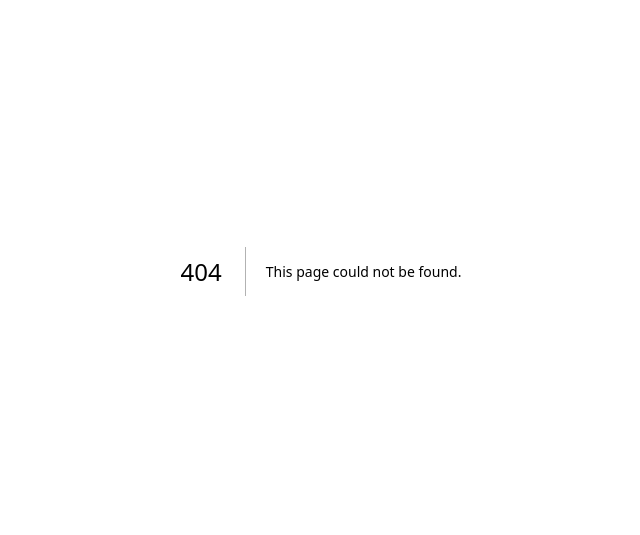
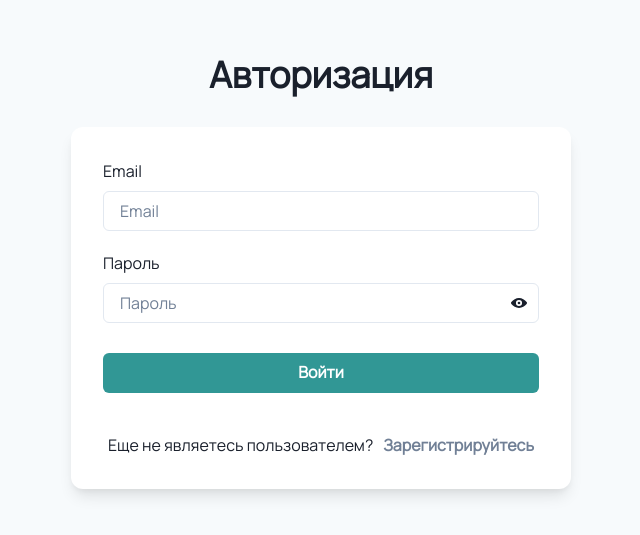
Before and after one commit to RuslanMirets/mailgun-app-old, a Next.js app in the folder client/: page /login in a window 1280 px wide. Before the commit this address had no page. Shown: the part 129-664 px from the top of the page, without its empty margins (319-959 px from the left). Built offline with nearby package versions, Linux system fonts and the light colour scheme.

Commit message:
Login form [CLIENT]

```diff
--- a/client/package.json
+++ b/client/package.json
@@ -24,6 +24,7 @@
     "next": "13.1.6",
     "react": "18.2.0",
     "react-dom": "18.2.0",
+    "react-hook-form": "^7.43.1",
     "sass": "^1.58.1",
     "typescript": "4.9.5"
   },
--- a/client/src/app/layout.tsx
+++ b/client/src/app/layout.tsx
@@ -2,14 +2,8 @@
 
 import "@/styles/globals.scss";
 import theme from "@/utils/theme";
-import { ChakraProvider } from "@chakra-ui/react";
-// import { Manrope } from "@next/font/google";
+import { ChakraProvider, Container } from "@chakra-ui/react";
 import "@fontsource/manrope";
-
-// const manrope = Manrope({
-// 	weight: ["400", "500", "600", "700"],
-// 	variable: "--manrope-font",
-// });
 
 export default function RootLayout({
 	children,
@@ -18,16 +12,14 @@ export default function RootLayout({
 }) {
 	return (
 		<html lang="ru">
-			{/*
-        <head /> will contain the components returned by the nearest parent
-        head.tsx. Find out more at https://beta.nextjs.org/docs/api-reference/file-conventions/head
-      */}
 			<head />
 			<body>
 				<ChakraProvider theme={theme}>
-					<div className="wrapper">
-						<main>{children}</main>
-					</div>
+					<Container maxW="4xl">
+						<div className="wrapper">
+							<main>{children}</main>
+						</div>
+					</Container>
 				</ChakraProvider>
 			</body>
 		</html>
--- /dev/null
+++ b/client/src/app/login/page.tsx
@@ -0,0 +1,12 @@
+"use client";
+
+import AuthCard from "@/components/auth-card/AuthCard";
+import LoginForm from "@/components/login-form/LoginForm";
+
+export default function Login() {
+	return (
+		<AuthCard>
+			<LoginForm />
+		</AuthCard>
+	);
+}
--- /dev/null
+++ b/client/src/components/auth-card/AuthCard.module.scss
@@ -0,0 +1,26 @@
+.root {
+	min-height: 100vh;
+	display: flex;
+	align-items: center;
+	justify-content: center;
+	flex-direction: column;
+	gap: 30px;
+
+	@media (max-width: 575px) {
+		gap: 20px;
+	}
+
+	.card {
+		width: 100%;
+		max-width: 500px;
+		border-radius: 12px;
+		background-color: #fff;
+		box-shadow: 0 10px 15px -3px rgba(0, 0, 0, 0.1),
+			0 4px 6px -2px rgba(0, 0, 0, 0.05);
+		padding: 32px;
+
+		@media (max-width: 575px) {
+			padding: 18px;
+		}
+	}
+}
--- /dev/null
+++ b/client/src/components/auth-card/AuthCard.tsx
@@ -0,0 +1,14 @@
+import { Heading } from "@chakra-ui/react";
+import { FC, PropsWithChildren } from "react";
+import styles from "./AuthCard.module.scss";
+
+const AuthCard: FC<PropsWithChildren> = ({ children }) => {
+	return (
+		<div className={styles.root}>
+			<Heading>Авторизация</Heading>
+			<div className={styles.card}>{children}</div>
+		</div>
+	);
+};
+
+export default AuthCard;
--- /dev/null
+++ b/client/src/components/login-form/LoginForm.module.scss
@@ -0,0 +1,24 @@
+.root {
+	display: flex;
+	flex-direction: column;
+	gap: 20px;
+
+	.submit {
+		margin: 10px 0 20px;
+	}
+
+	.foot {
+		display: flex;
+		align-items: center;
+		justify-content: center;
+		gap: 10px;
+
+		@media (max-width: 575px) {
+			flex-direction: column;
+		}
+
+		p {
+			text-align: center;
+		}
+	}
+}
--- /dev/null
+++ b/client/src/components/login-form/LoginForm.tsx
@@ -0,0 +1,105 @@
+import { ViewIcon, ViewOffIcon } from "@chakra-ui/icons";
+import {
+	FormControl,
+	FormLabel,
+	Input,
+	FormErrorMessage,
+	Button,
+	InputRightElement,
+	InputGroup,
+	Text,
+} from "@chakra-ui/react";
+import Link from "next/link";
+import { FC, useState } from "react";
+import { useForm } from "react-hook-form";
+import styles from "./LoginForm.module.scss";
+
+const LoginForm: FC = () => {
+	const [showPassword, setShowPassword] = useState(false);
+
+	const {
+		handleSubmit,
+		register,
+		reset,
+		formState: { errors, isSubmitting },
+	} = useForm();
+
+	const onSubmit = (data: any) => {
+		return new Promise((resolve) => {
+			setTimeout(() => {
+				alert(JSON.stringify(data, null, 2));
+				resolve();
+				reset();
+			}, 3000);
+		});
+	};
+
+	return (
+		<form className={styles.root} onSubmit={handleSubmit(onSubmit)}>
+			<FormControl isInvalid={errors.email}>
+				<FormLabel htmlFor="email">Email</FormLabel>
+				<Input
+					id="email"
+					placeholder="Email"
+					focusBorderColor="teal.600"
+					{...register("email", {
+						required: "Введите email",
+						pattern: {
+							value: /\S+@\S+\.\S+/,
+							message: "Некорректный email",
+						},
+					})}
+				/>
+				<FormErrorMessage>
+					{errors.email && errors.email.message}
+				</FormErrorMessage>
+			</FormControl>
+			<FormControl isInvalid={errors.password}>
+				<FormLabel htmlFor="password">Пароль</FormLabel>
+				<InputGroup>
+					<Input
+						id="password"
+						type={showPassword ? "text" : "password"}
+						placeholder="Пароль"
+						focusBorderColor="teal.600"
+						{...register("password", {
+							required: "Введите пароль",
+							minLength: {
+								value: 6,
+								message: "Минимальная длина должна составлять 6 символов",
+							},
+						})}
+					/>
+					<InputRightElement>
+						<Button
+							variant={"ghost"}
+							onClick={() => setShowPassword((showPassword) => !showPassword)}
+						>
+							{showPassword ? <ViewOffIcon /> : <ViewIcon />}
+						</Button>
+					</InputRightElement>
+				</InputGroup>
+				<FormErrorMessage>
+					{errors.password && errors.password.message}
+				</FormErrorMessage>
+			</FormControl>
+			<Button
+				className={styles.submit}
+				type="submit"
+				colorScheme="teal"
+				isLoading={isSubmitting}
+				loadingText="Вход"
+			>
+				Войти
+			</Button>
+			<div className={styles.foot}>
+				<Text>Еще не являетесь пользователем?</Text>
+				<Link href="/register">
+					<Button variant="link">Зарегистрируйтесь</Button>
+				</Link>
+			</div>
+		</form>
+	);
+};
+
+export default LoginForm;
--- a/client/src/components/welcome/Welcome.module.scss
+++ b/client/src/components/welcome/Welcome.module.scss
@@ -1,5 +1,4 @@
 .root {
-	.body {
 	min-height: 100vh;
 	display: flex;
 	justify-content: center;
@@ -7,7 +6,6 @@
 	flex-direction: column;
 	gap: 60px;
 	padding: 30px 0;
-	}
 
 	.title {
 		text-align: center;
--- a/client/src/components/welcome/Welcome.tsx
+++ b/client/src/components/welcome/Welcome.tsx
@@ -1,4 +1,4 @@
-import { Button, Container, Heading } from "@chakra-ui/react";
+import { Button, Heading } from "@chakra-ui/react";
 import Link from "next/link";
 import { FC } from "react";
 import styles from "./Welcome.module.scss";
@@ -6,8 +6,6 @@ import styles from "./Welcome.module.scss";
 const Welcome: FC = () => {
 	return (
 		<div className={styles.root}>
-			<Container maxW="4xl">
-				<div className={styles.body}>
 			<Heading className={styles.title} as="h1" size="4xl">
 				Mailgun App
 			</Heading>
@@ -24,8 +22,6 @@ const Welcome: FC = () => {
 				</Link>
 			</div>
 		</div>
-			</Container>
-		</div>
 	);
 };
 
--- a/client/src/styles/globals.scss
+++ b/client/src/styles/globals.scss
@@ -1,9 +1,10 @@
-// body {
-// 	min-height: 100vh;
-// }
 html,
 body {
 	height: 100%;
+}
+
+body {
+	background-color: #f7fafc !important;
 }
 
 .wrapper {
```
Also changed, not shown: client/src/app/login/head.tsx (added, +10 -0 lines), 1 other file (tests, documents, lock files or other folders). Lines whose indentation alone changed are shown as unchanged.
